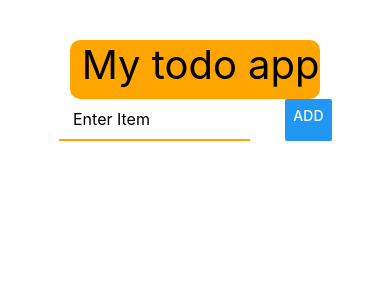
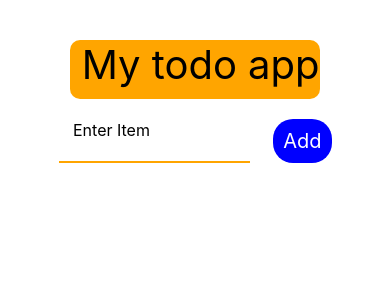
Before and after one commit to Zain-mir24/TodoList-ReactNative-, a React Native app: screen / in a window 390 px wide. Shown: the top 300 px of the page. Built offline with nearby package versions, Linux system fonts and the light colour scheme.

Commit message:
styling the add button

```diff
--- a/App.js
+++ b/App.js
@@ -38,7 +38,15 @@ export default function App() {
           onChangeText={(text) => setinputtext(text)}
           value={getinputtext}
         ></TextInput>
-        <Button onPress={additem} title="add" />
+        <TouchableOpacity
+        onPress={additem} >
+          <View style={{ backgroundColor:"blue",padding:10,borderRadius:20,marginTop:20}} >
+            <Text style={{color:"white" ,fontSize:20}}>
+              Add
+            </Text>
+          </View>
+        </TouchableOpacity>
+        {/* <Button  title="add" /> */}
       </View>
       <View>
         <Text style={{ fontSize: 26 }}>{getinputtext}</Text>
@@ -104,7 +112,7 @@ const styles = StyleSheet.create({
   },
   item:{
     backgroundColor:"orange",
-    width:'80%',
+    width:'70%',
     flexDirection:"row",
     justifyContent:"space-between",
     padding:10,
```
